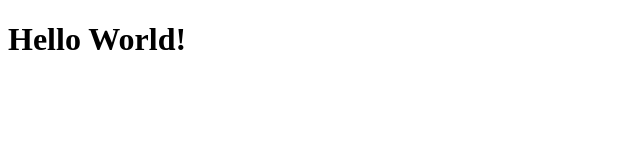
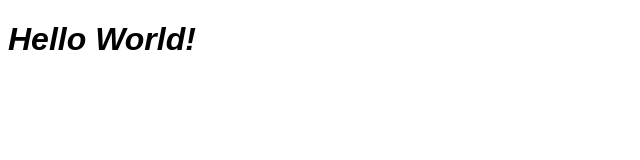
Before and after one commit to riofchrdn/repo-git, a plain HTML site: page index.html in a window 1280 px wide. Shown: the whole page, without its empty margins (0-640 px from the left). Drawn offline with Linux system fonts and the light colour scheme.

Commit message:
Merubah tampilan pada file index.html dan style.css

```diff
--- a/index.html
+++ b/index.html
@@ -5,6 +5,12 @@
     <meta charset="UTF-8">
     <meta name="viewport" content="width=device-width, initial-scale=1.0">
     <meta http-equiv="X-UA-Compatible" content="ie=edge">
+    <style>
+        body{
+            font-family: Arial;
+            font-style:italic;
+        }
+    </style>
     <title>Materi Git Remote</title>
 </head>
 
--- a/style.css
+++ b/style.css
@@ -1,4 +1,4 @@
 body {
-    font-family: 'Trebuchet MS';
-    background-color: aqua;
+    font-family: Arial;
+    font-style: italic;
 }
```
